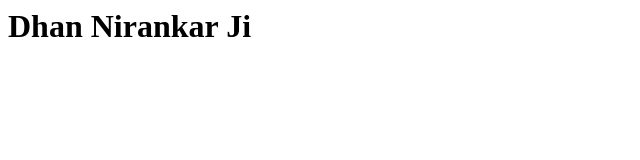
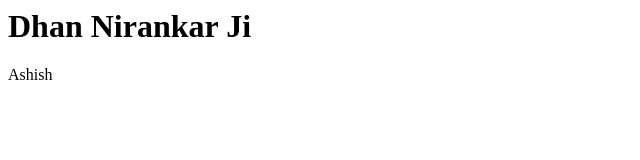
Before and after one commit to AshishNK46/MyProject, a plain HTML site: page index.html in a window 1280 px wide. Shown: the full height of the page, 0-640 px from the left. Drawn offline with Linux system fonts and the light colour scheme.

Commit message:
indexfilemodified

```diff
--- a/index.html
+++ b/index.html
@@ -4,5 +4,6 @@
         <h1>
             Dhan Nirankar Ji
         </h1>
+        <p>Ashish</p>
     </body>
 </html>
```
